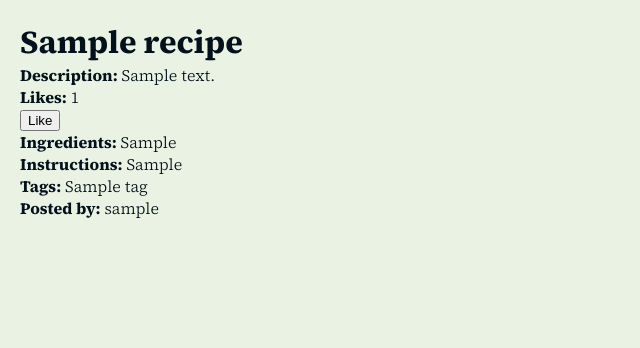
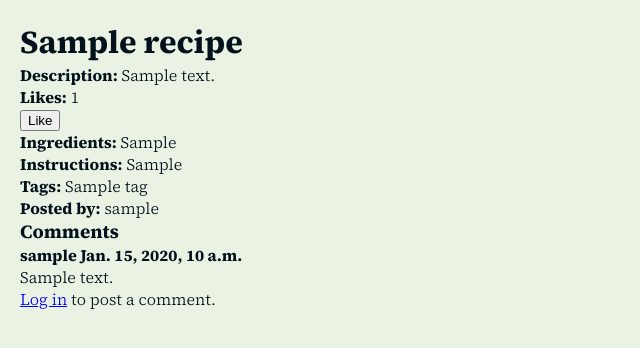
Before and after one commit to R2D2VaderBeef/hidden-recipes, a Django app: page /view-post/1/ in a window 1280 px wide. Shown: the part 70-418 px from the top of the page, without its empty margins (0-640 px from the left). Run offline with Django 3.2, Linux system fonts and the light colour scheme; tables that the repository leaves empty hold one stand-in row (values such as "Sample post"); some web fonts are replaced.

Commit message:
added comment section

```diff
--- a/templates/website/recipe_view.html
+++ b/templates/website/recipe_view.html
@@ -52,4 +52,64 @@ document.getElementById("like-button").addEventListener("click", function() {
     {% if user == recipe.poster %}
     <a href="{% url 'website:edit_recipe' recipe.id %}">Edit Recipe</a>
 {% endif %}
+
+
+<h3>Comments</h3>
+<div id = "comments-section">
+    {% for comment in comments %}
+        <div>
+            <strong>
+                {{ comment.poster }}
+                {{ comment.date }}
+            </strong>
+            <br/>
+            <p>{{ comment.text }}</p>
+        </div>
+    {% empty %}
+        <p>No comments yet.</p>
+    {% endfor %}
+</div>
+{% if user.is_authenticated %}
+        <h4>Add a Comment</h4>
+        <form method="post">
+            {% csrf_token %}
+            {{ form.as_p}}
+            <button type="submit">Post Comment</button>
+        </form>
+    {% else %}
+        <p><a href="{% url 'website:login' %}">Log in</a> to post a comment.</p>
+    {% endif %}
+
+    <!-- <script src="https://code.jquery.com/jquery-3.6.0.min.js"></script>
+    <script>
+    $(document).ready(function(){
+        $("#comment-form").submit(function(e){
+            e.preventDefault();  // Prevent default form submission
+            let commentText = $("#comment-text").val();
+            if (commentText.trim() === "") return;
+            $.ajax({
+                type: "POST",
+                url: window.location.href,
+                data: {
+                    text: commentText,
+                    csrfmiddlewaretoken: "{{ csrf_token }}"
+                },
+                success: function(response){
+                    if (response.success) {
+                        // Append new comment without refreshing the page
+                        $("#comments-section").append(`
+                            <div class="comment">
+                                <strong>${response.username}</strong> (${response.created_at}):
+                                <p>${response.text}</p>
+                            </div>
+                        `);
+                        $("#comment-text").val("");  // Clear input field after submission
+                }
+            }
+            });
+        });
+    });
+    </script>  -->
+
+
 {% endblock %}
--- a/website/forms.py
+++ b/website/forms.py
@@ -3,7 +3,7 @@ from django.utils.translation import gettext_lazy as _
 
 from django.contrib.auth.models import User
 from website.models import UserProfile
-from website.models import Recipe, Tag
+from website.models import Recipe, Tag, Comment
 
 class UserForm(forms.ModelForm):
     password = forms.CharField(widget=forms.PasswordInput())
@@ -32,3 +32,11 @@ class RecipeForm(forms.ModelForm):
     class Meta:
         model = Recipe
         fields = ['title', 'description', 'picture', 'ingredients', 'instructions', 'tags']
+
+class CommentForm(forms.ModelForm):
+##    text = forms.CharField(widget = forms.Textarea(attrs={
+##        'rows':'3'
+##        }))
+    class Meta:
+        model = Comment
+        fields = ['text']
--- a/website/models.py
+++ b/website/models.py
@@ -34,8 +34,15 @@ class Recipe(models.Model):
         return self.title
 
 class Comment(models.Model):
-    date = models.DateTimeField()
-    text = models.CharField(max_length=255)
-    poster = models.ForeignKey(User, on_delete=models.CASCADE, related_name="comments")
+    #poster = models.ForeignKey(User, on_delete=models.CASCADE, related_name="comments")
+    poster = models.ForeignKey(User, on_delete=models.CASCADE)
+    text = models.TextField()
+    date = models.DateTimeField(auto_now_add = True)
+    #created = models.DateTimeField(auto_now_add=True)
+    #active = models.BooleanField(default=True)
     recipe = models.ForeignKey(Recipe, on_delete=models.CASCADE, related_name="comments")
-    picture = models.ImageField(upload_to='comment_images', blank=True)
+    picture = models.ImageField(upload_to='comment_images', default="defaults/default_16x10.png")
+
+
+    def __str__(self):
+        return self.text
--- a/website/urls.py
+++ b/website/urls.py
@@ -16,5 +16,4 @@ path('delete-account/', views.delete_account, name='delete_account'),
 path('view-post/<int:recipe_id>/', views.view_recipe, name='view_recipe'),
 path('like/<int:recipe_id>/', views.like_recipe, name='like_recipe'),
 
-
 ]
--- a/website/views.py
+++ b/website/views.py
@@ -9,8 +9,8 @@ from django.core import serializers
 from django.utils import timezone
 
 from website.forms import UserForm, UserProfileForm
-from .models import Tag, Recipe, UserProfile
-from .forms import RecipeForm
+from .models import Tag, Recipe, UserProfile, Comment
+from .forms import RecipeForm, CommentForm
 
 from django.http import JsonResponse
 from django.shortcuts import get_object_or_404
@@ -163,10 +163,30 @@ def edit_recipe(request, recipe_id):
 def view_recipe(request, recipe_id):
     try:
         recipe = Recipe.objects.get(id=recipe_id)
+        comments = recipe.comments.all()
+        form = CommentForm()
+
+        #adding starts here
+        if request.method == "POST":
+             #text = request.POST.get("text")
+             form = CommentForm(request.POST)
+             if form.is_valid():
+                #view_recipe = self.get_object()
+                comment = form.save(commit=False)
+                comment.poster = request.user
+                comment.recipe = recipe
+                comment.save()
+                return redirect('website:view_recipe', recipe_id = recipe.id)
+             else:
+                form = CommentForm()
+        #added ends here
+
+
     except Recipe.DoesNotExist:
         return HttpResponse("Recipe not found", status=404)
 
-    context = {'recipe': recipe}
+    #added comments and form to context
+    context = {'recipe': recipe,'comments':comments, 'form':form}
     return render(request, 'website/recipe_view.html', context)
 
 
```
Also changed, not shown: website/migrations/0011_auto_20250318_1230.py (added), website/migrations/0012_auto_20250319_1334.py (added).
